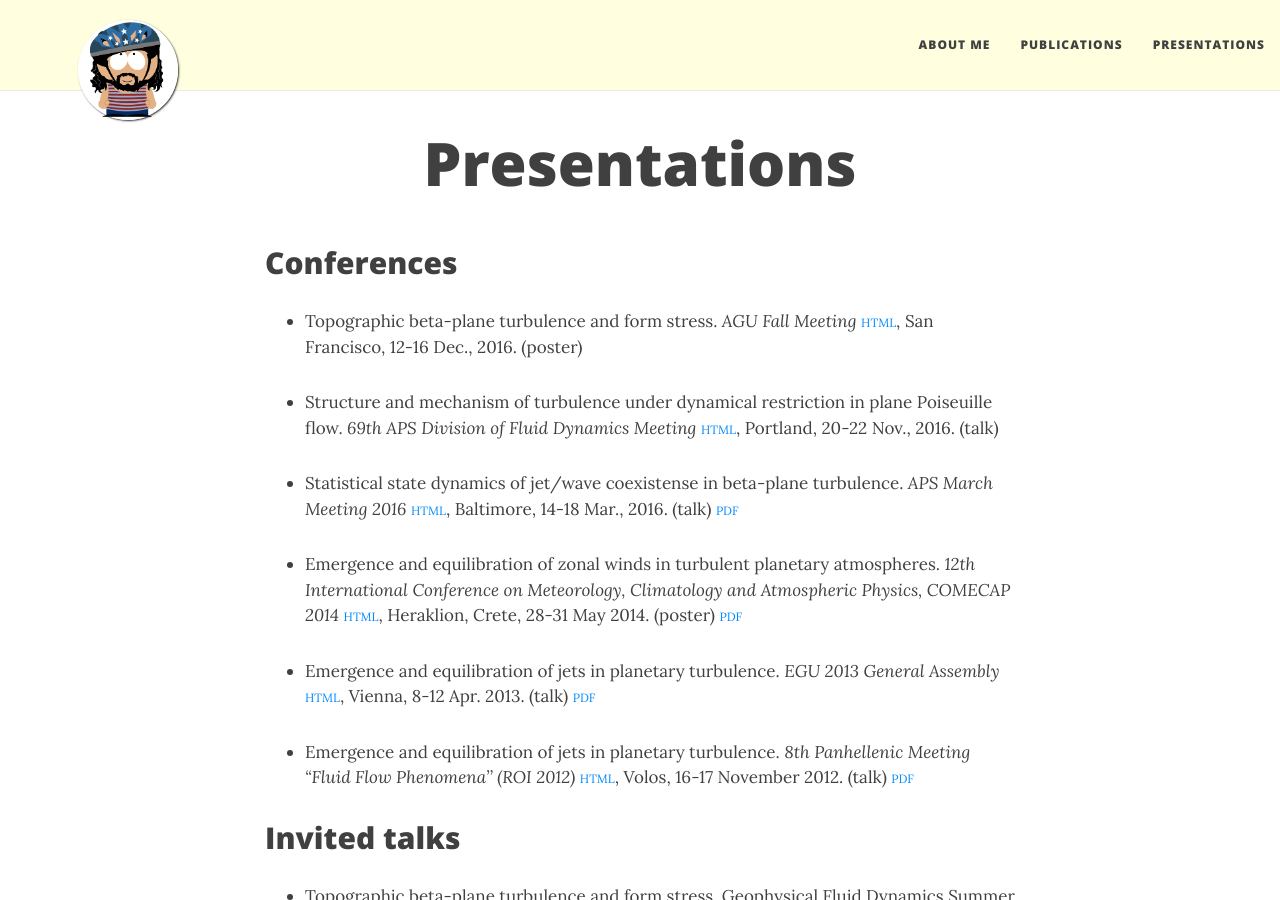
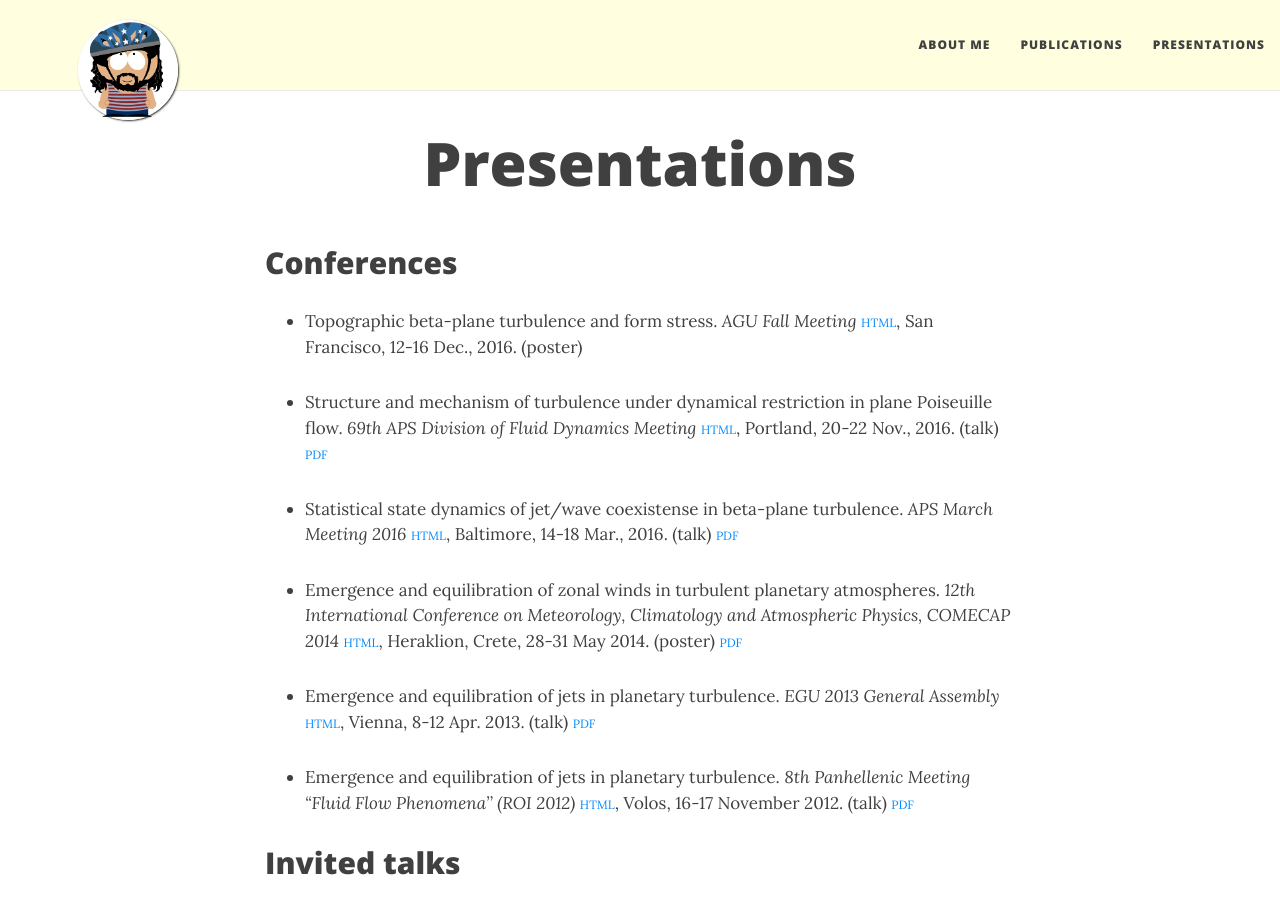
Before and after one commit to navidcy/navidcy.github.io, a Jekyll site: the page built from presentations.md, in a window 1280 px wide and 900 px high. Built offline with Jekyll 4.4.1, drawn with Linux system fonts in a browser that asks for light colours; nearby versions of some CDN libraries.

Commit message:
added APSDFD16 talk

```diff
--- a/presentations.md
+++ b/presentations.md
@@ -8,7 +8,7 @@ title: Presentations
 
 - Topographic beta-plane turbulence and form stress. _AGU Fall Meeting_ [<span style="font-variant:small-caps;">html</span>][AGU16-site], San Francisco, 12-16 Dec., 2016. (poster)
 
-- Structure and mechanism of turbulence under dynamical restriction in plane Poiseuille flow. _69th APS Division of Fluid Dynamics Meeting_ [<span style="font-variant:small-caps;">html</span>][APSDFD16-site], Portland, 20-22 Nov., 2016. (talk)
+- Structure and mechanism of turbulence under dynamical restriction in plane Poiseuille flow. _69th APS Division of Fluid Dynamics Meeting_ [<span style="font-variant:small-caps;">html</span>][APSDFD16-site], Portland, 20-22 Nov., 2016. (talk) [<span style="font-variant:small-caps;">pdf</span>][APSDFD16]
 
 - Statistical state dynamics of jet/wave coexistense in beta-plane turbulence. _APS March Meeting 2016_ [<span style="font-variant:small-caps;">html</span>][APSMar16-site], Baltimore, 14-18 Mar., 2016. (talk) [<span style="font-variant:small-caps;">pdf</span>][APS-March16]
 
@@ -52,7 +52,7 @@ title: Presentations
 [ROI12-talk]: ROI12-talk.pdf
 [EGU13-talk]: EGU13-talk.pdf
 [GFD_July2016]: GFD-2016.pdf
-
+[APSDFD16]: APS-DFD-2016.pdf
 
 
 [comecap2016-s3t_eckhaus]: S3T_eckhaus-comecap-2016.pdf
```
Also changed, not shown: 1 other file.
